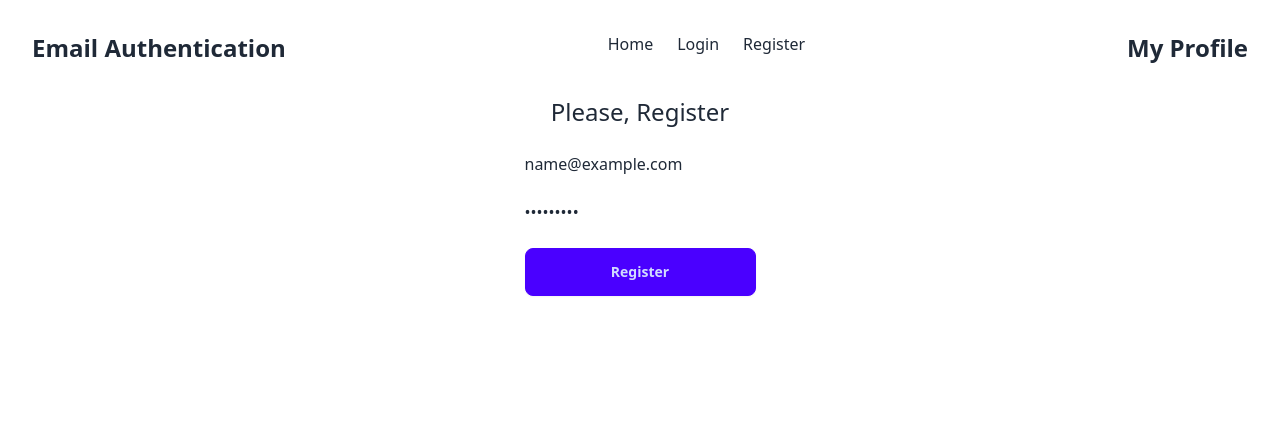
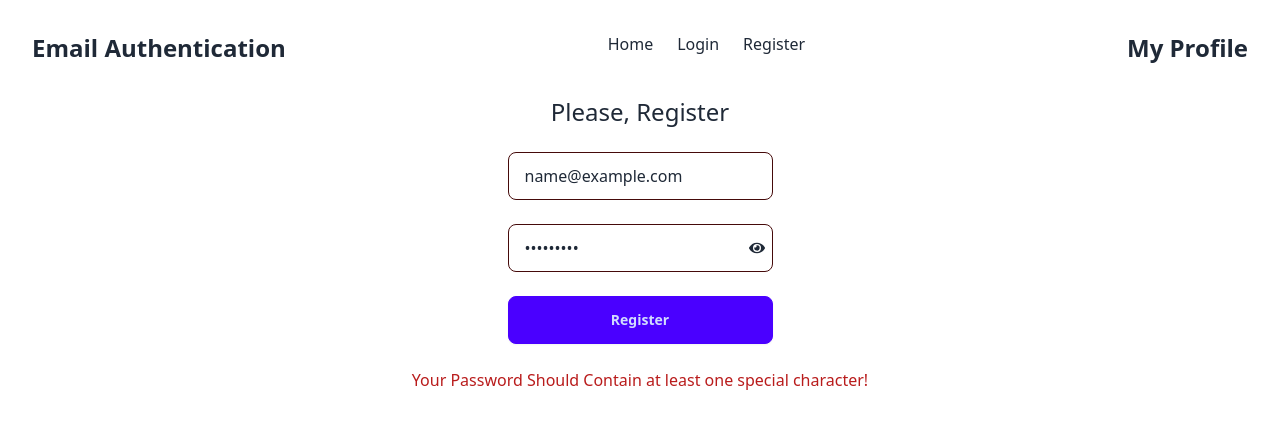
Before and after one commit to nazmul-nhb/user-email-password-auth, a React (Vite) app: page /register in a window 1280 px wide. Both pictures are taken after typing "name@example.com", "Sample123" into the empty fields and a click on the input "Register". Shown: the top 428 px of the page. Built offline with nearby package versions, Linux system fonts and the light colour scheme; no server answers.

Commit message:
added password validation with regex and toggle show/hide password

```diff
--- a/src/pages/Register.jsx
+++ b/src/pages/Register.jsx
@@ -1,32 +1,61 @@
 import { createUserWithEmailAndPassword } from "firebase/auth";
 import auth from "../firebase.config";
 import { useState } from "react";
+import { FaEye, FaEyeSlash } from "react-icons/fa";
 
 const Register = () => {
 
-    const [showError, setShowError] = useState('')
+    const [registerError, setRegisterError] = useState('');
+    const [success, setSuccess] = useState('');
+    const [showPassword, setShowPassword] = useState(false)
 
     const handleRegister = (e) => {
         e.preventDefault();
         const email = e.target.email.value;
         const password = e.target.password.value;
+
+        setRegisterError('');
+        setSuccess('');
+
+        if (password.length < 6) {
+            setRegisterError('Password should be 6 characters or longer');
+            return;
+        } else if (!/[A-Z]/.test(password)) {
+            setRegisterError('Your Password Should Contain at least one upper case character!');
+            return;
+        } else if (!/[!@#$%^&*()_+\-=[\]{};':"\\|,.<>/?]/.test(password)) {
+            setRegisterError('Your Password Should Contain at least one special character!');
+            return;
+        }
+
         createUserWithEmailAndPassword(auth, email, password)
             .then(result => {
                 console.log(result.user);
+                setSuccess('User Created Successfully!')
             })
             .catch(error => {
-                console.error(error);
-            })
+                setRegisterError(error.message);
+            });
+        e.target.reset();
     }
 
     return (
         <section className="space-y-6 flex flex-col justify-center items-center mt-8">
             <h2 className="text-2xl font-medium">Please, Register</h2>
             <form onSubmit={handleRegister} className="flex flex-col gap-6">
-                <input type="email" name="email" placeholder="Your Email" />
-                <input type="password" name="password" placeholder="Your Password" />
+                <input className="input border border-red-950" type="email" name="email" placeholder="Your Email" required />
+                <div className="relative">
+                    <input className="input border border-red-950" type={showPassword ? "text" : "password"} name="password" placeholder="Your Password" required />
+                    <span className="absolute top-1/2 right-2 -translate-y-1/2" onClick={() => setShowPassword(!showPassword)}>{showPassword ? <FaEyeSlash /> : <FaEye />}</span>
+                </div>
                 <input type="submit" value="Register" className="btn btn-primary" />
             </form>
+            {
+                registerError && <p className="text-red-700">{registerError}</p>
+            }
+            {
+                success && <p className="text-green-700">{success}</p>
+            }
         </section>
     );
 };
```
